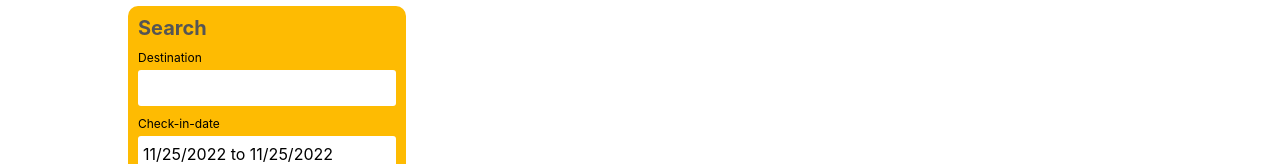
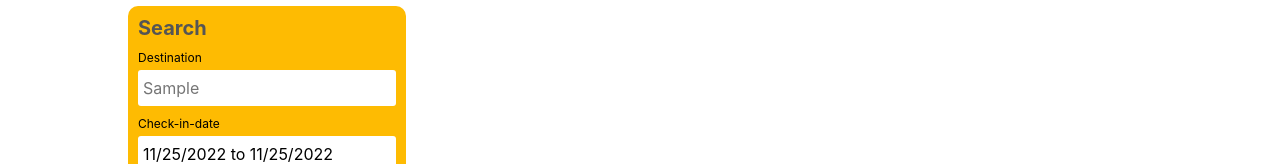
Before and after one commit to esteemayo/hotel-booking-app-client, a React (Create React App) app: page / in a window 1280 px wide. Both pictures are taken after typing "Sample" into the empty fields and a click on the button "Search". Shown: the part 176-340 px from the top of the page. Built offline with nearby package versions, Linux system fonts and the light colour scheme.

Commit message:
fix: fix an isseue

```diff
--- a/src/pages/list/List.jsx
+++ b/src/pages/list/List.jsx
@@ -20,7 +20,7 @@ const List = () => {
             <h1 className='list__search--title'>Search</h1>
             <div className='list__search--item'>
               <label htmlFor='destination'>Destination</label>
-              <input type='text' id='destination' />
+              <input type='text' id='destination' placeholder={destination} />
             </div>
             <div className='list__search--item'>
               <label htmlFor='date'>Check-in-date</label>
```
